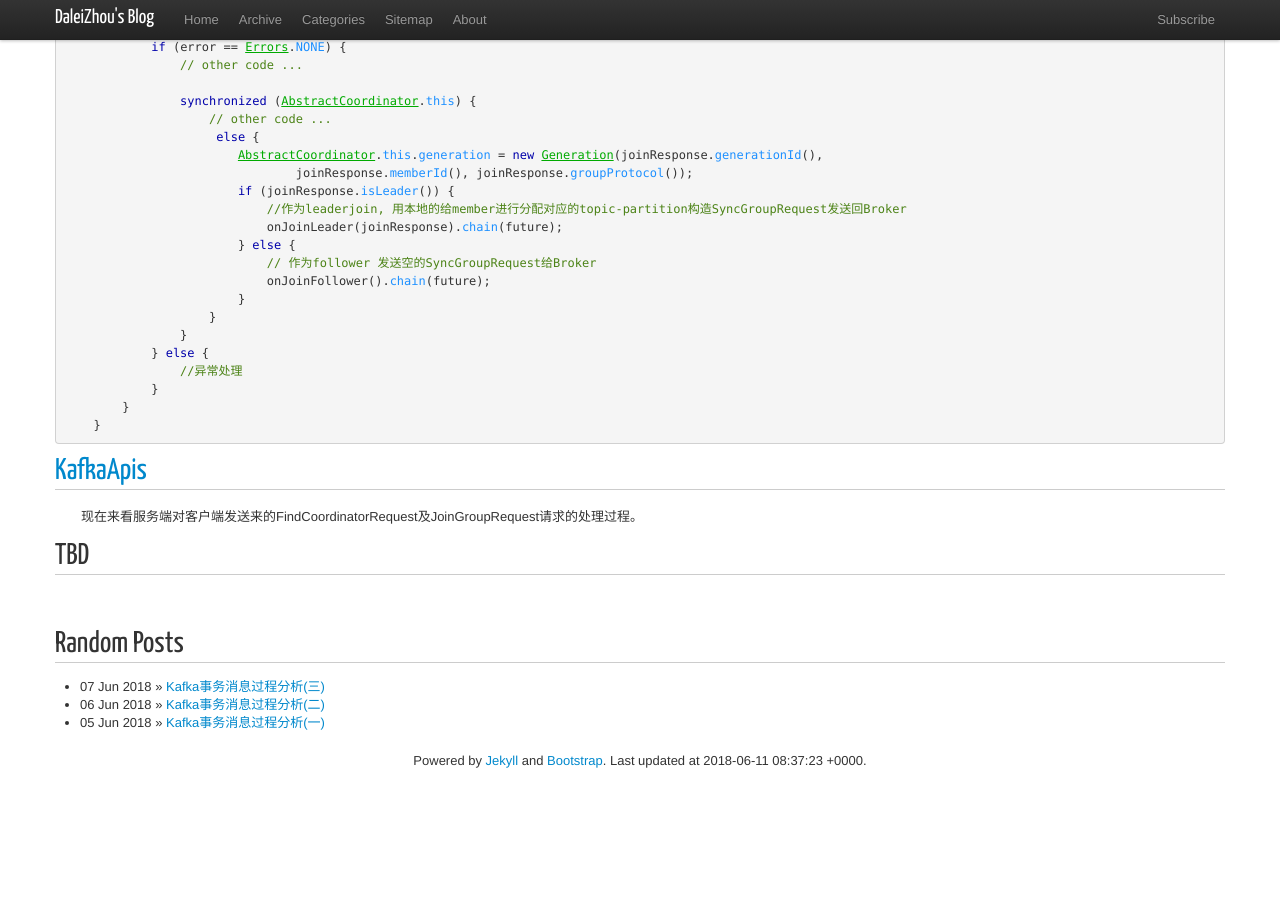
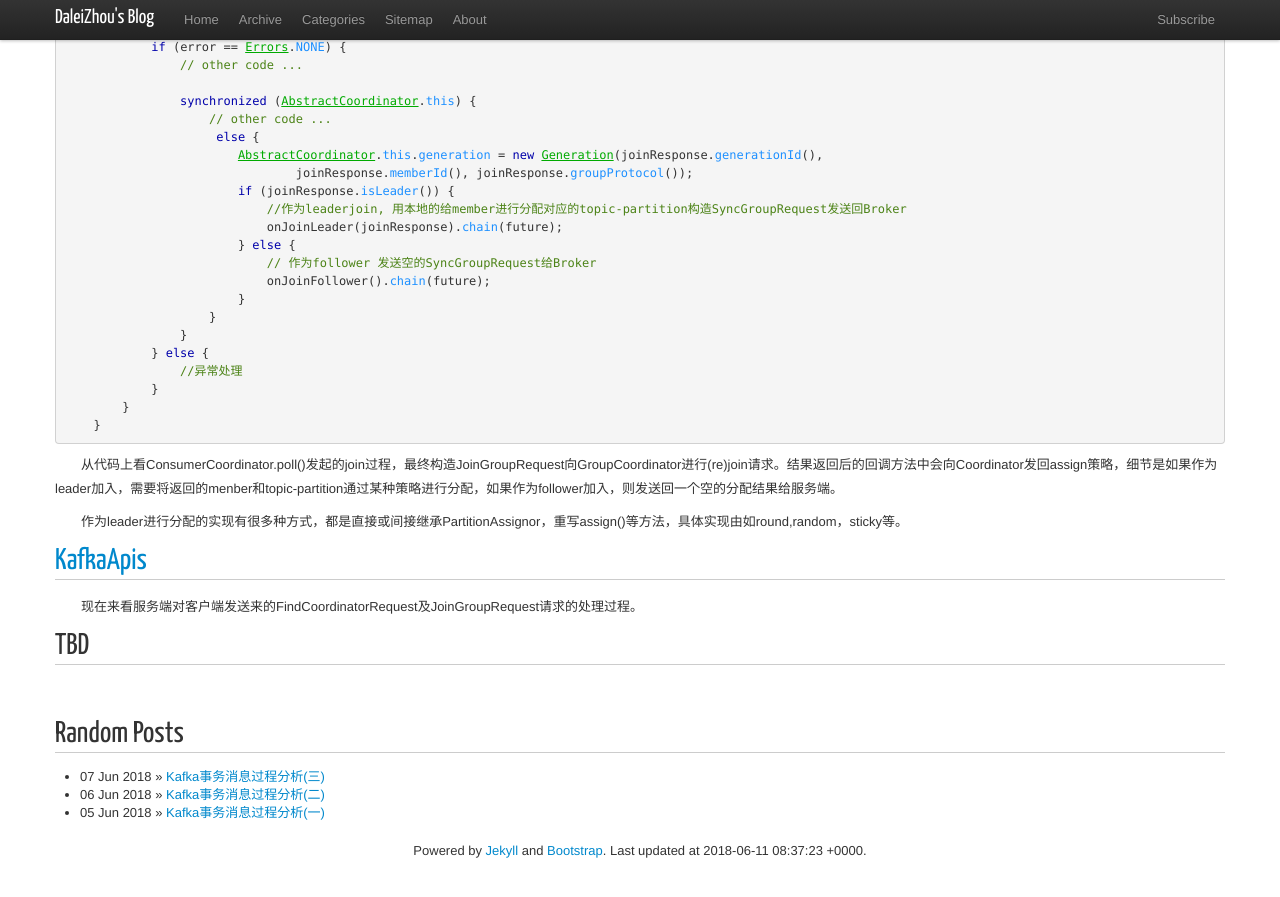
Before and after one commit to DaleiZhou/daleizhou.github.io, a Jekyll site: the page built from _posts/2018/2018-06-11-consumer-subscribe.md, in a window 1280 px wide and 900 px high, scrolled down 6203 px. Shown: the top 897 px of the window. Built offline with Jekyll 4.4.1, drawn with Linux system fonts in a browser that asks for light colours; nearby versions of some CDN libraries; comment, search, counter and statistics services are not loaded; before the commit the page ends 7013 px from its top, so only the background shows below that.

Commit message:
done kafkaconsumer

````diff
--- a/_posts/2018/2018-06-11-consumer-subscribe.md
+++ b/_posts/2018/2018-06-11-consumer-subscribe.md
@@ -360,7 +360,9 @@ title: Kafka Consumer(一)
     }
 ```
 
+　　从代码上看ConsumerCoordinator.poll()发起的join过程，最终构造JoinGroupRequest向GroupCoordinator进行(re)join请求。结果返回后的回调方法中会向Coordinator发回assign策略，细节是如果作为leader加入，需要将返回的menber和topic-partition通过某种策略进行分配，如果作为follower加入，则发送回一个空的分配结果给服务端。
 
+　　作为leader进行分配的实现有很多种方式，都是直接或间接继承PartitionAssignor，重写assign()等方法，具体实现由如round,random，sticky等。
 
 ## <a id="KafkaApis">KafkaApis</a>
 
````
